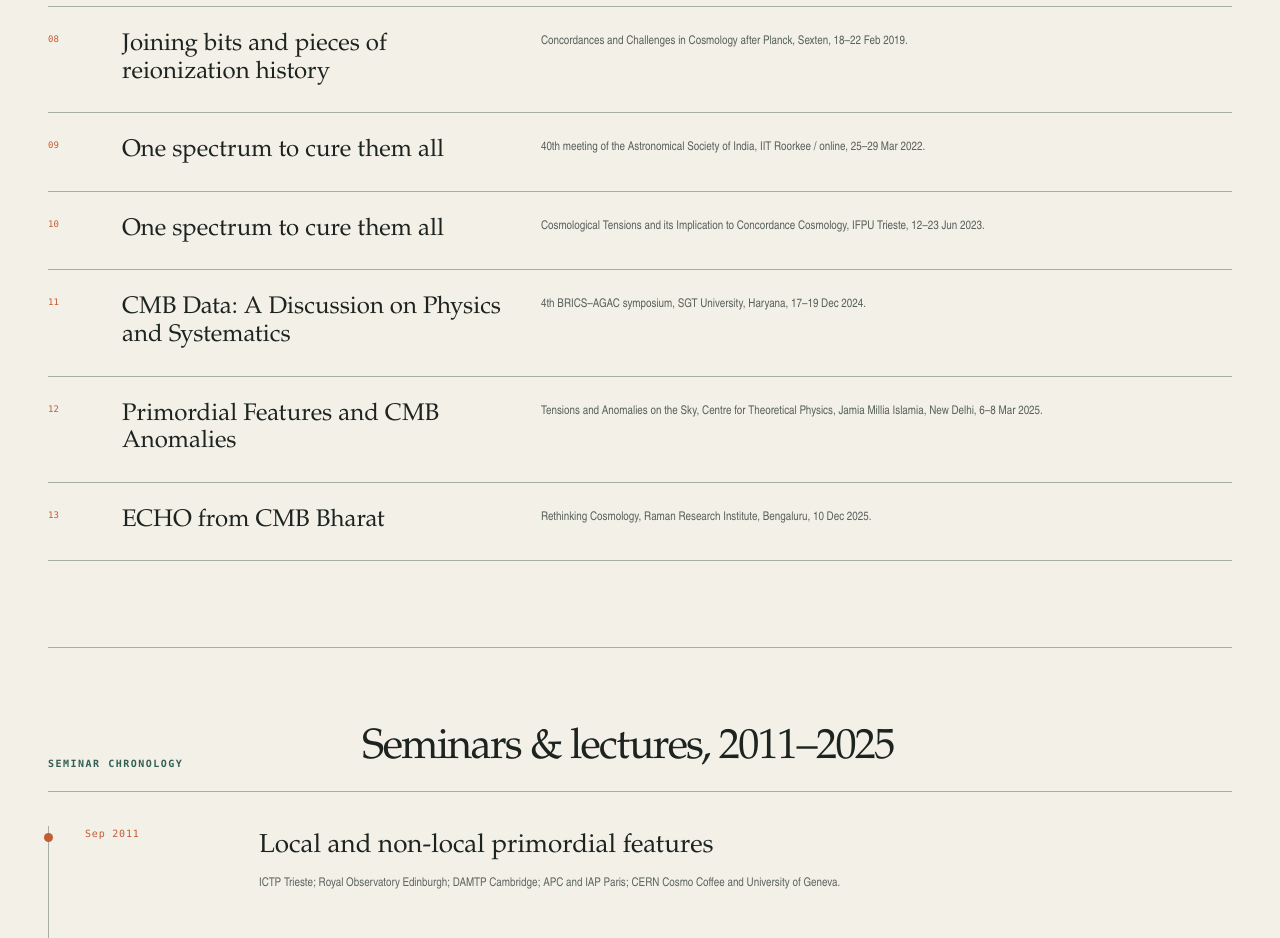
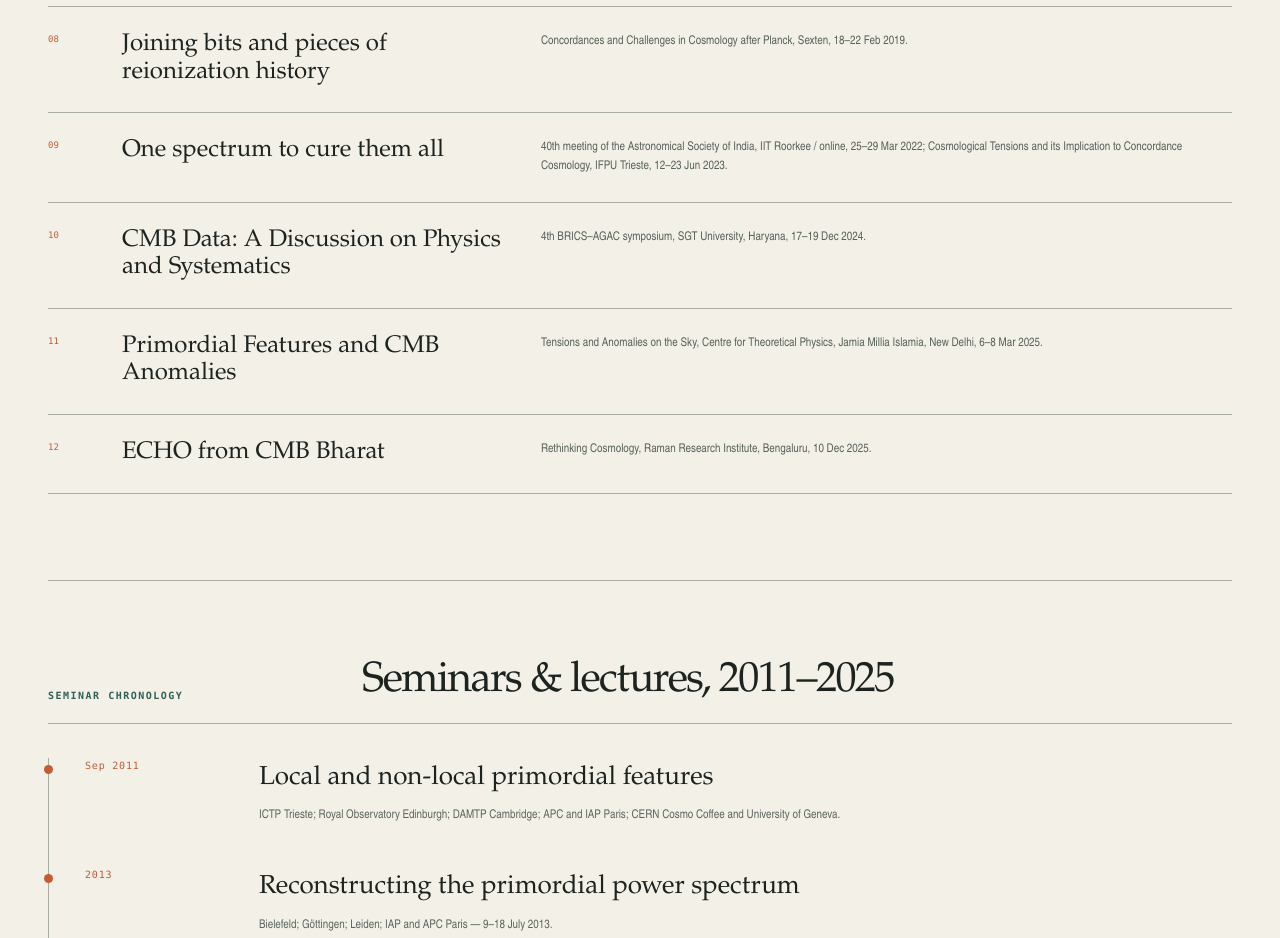
Before and after one commit to dkhaz/dhiraj-hazra-cosmology, a Next.js app: page /talks in a window 1280 px wide. Shown: the part 1220-2158 px from the top of the page. Built offline with nearby package versions, Linux system fonts and the light colour scheme.

Commit message:
Merge repeated One Spectrum talk entries

```diff
--- a/app/talks/page.tsx
+++ b/app/talks/page.tsx
@@ -14,8 +14,7 @@ const earlyTalks = [
   ["Cosmological parameter estimation with free-form PPS", "Reconstructing the Universe, IEU Seoul, 3–5 Jun 2013; 1st APCTP–NBIA Workshop, Pohang, 21–25 Oct 2013."],
   ["Reconstruction from WMAP and Planck", "New Perspectives on Cosmology, APCTP, 25–29 Nov 2013; Cosmology and Fundamental Physics IV, APCTP, 5–15 Dec 2013."],
   ["Joining bits and pieces of reionization history", "Concordances and Challenges in Cosmology after Planck, Sexten, 18–22 Feb 2019."],
-  ["One spectrum to cure them all", "40th meeting of the Astronomical Society of India, IIT Roorkee / online, 25–29 Mar 2022."],
-  ["One spectrum to cure them all", "Cosmological Tensions and its Implication to Concordance Cosmology, IFPU Trieste, 12–23 Jun 2023."],
+  ["One spectrum to cure them all", "40th meeting of the Astronomical Society of India, IIT Roorkee / online, 25–29 Mar 2022; Cosmological Tensions and its Implication to Concordance Cosmology, IFPU Trieste, 12–23 Jun 2023."],
   ["CMB Data: A Discussion on Physics and Systematics", "4th BRICS–AGAC symposium, SGT University, Haryana, 17–19 Dec 2024."],
   ["Primordial Features and CMB Anomalies", "Tensions and Anomalies on the Sky, Centre for Theoretical Physics, Jamia Millia Islamia, New Delhi, 6–8 Mar 2025."],
   ["ECHO from CMB Bharat", "Rethinking Cosmology, Raman Research Institute, Bengaluru, 10 Dec 2025."],
```
